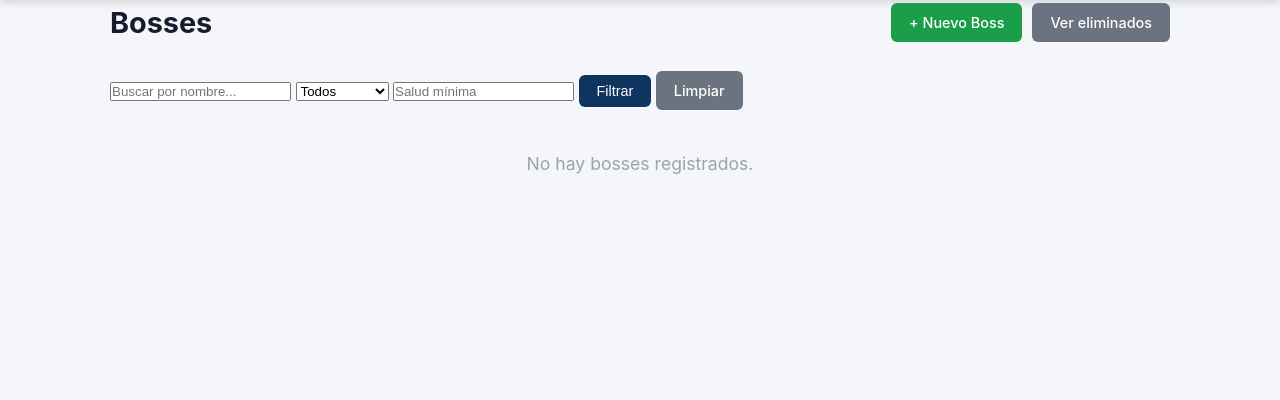
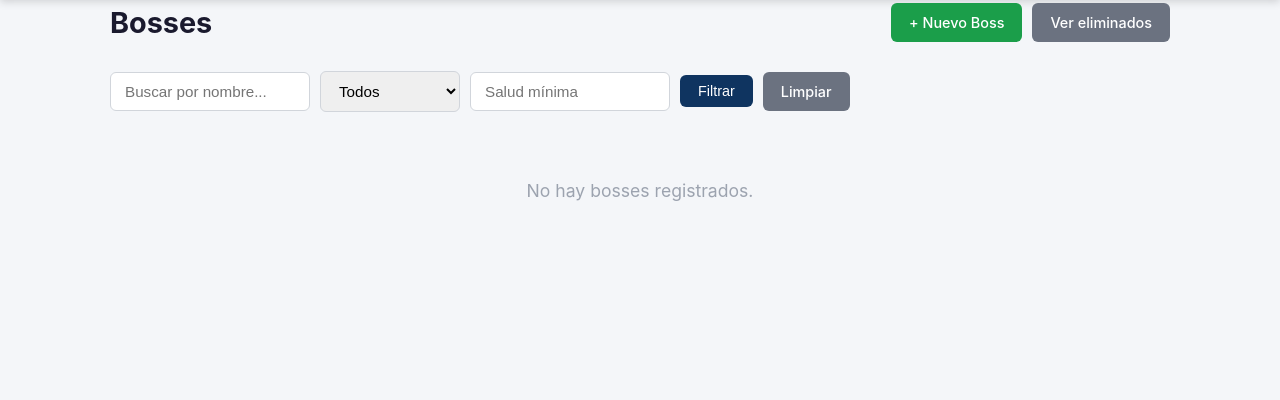
Before and after one commit to heyvveb/Preparcial_2, a FastAPI app: page /bosses/ in a window 1280 px wide. Shown: the part 66-466 px from the top of the page. Run offline with FastAPI, Linux system fonts and the light colour scheme; data that the repository does not hold is empty.

Commit message:
Formas de filtros

```diff
--- a/static/css/style.css
+++ b/static/css/style.css
@@ -300,7 +300,36 @@ main {
     margin-top: 25px;
 }
 
-/* Search form */
+/* Filter form */
+.filter-form {
+    display: flex;
+    gap: 10px;
+    margin-bottom: 25px;
+    flex-wrap: wrap;
+    align-items: center;
+}
+
+.filter-input {
+    padding: 10px 14px;
+    border: 1px solid #d1d5db;
+    border-radius: 6px;
+    font-size: 0.95rem;
+}
+
+.filter-input:focus {
+    outline: none;
+    border-color: #0f3460;
+}
+
+input.filter-input {
+    max-width: 200px;
+}
+
+select.filter-input {
+    min-width: 140px;
+}
+
+/* Search form (legacy) */
 .search-form {
     display: flex;
     gap: 10px;
```
